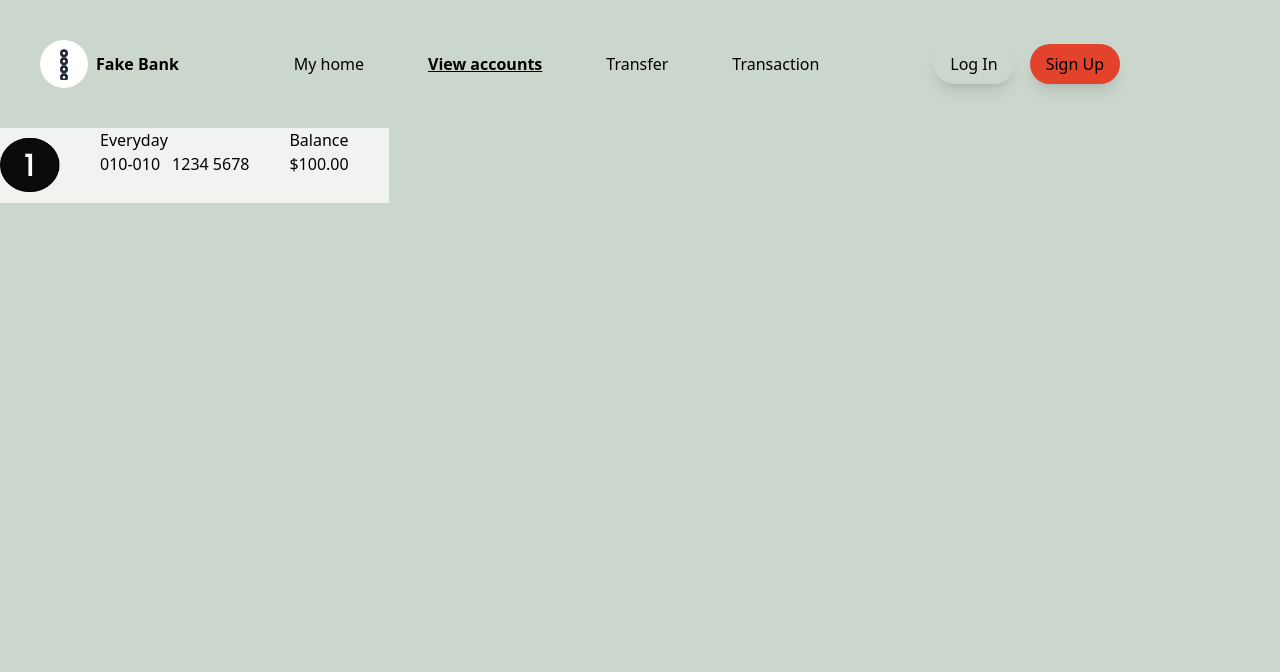
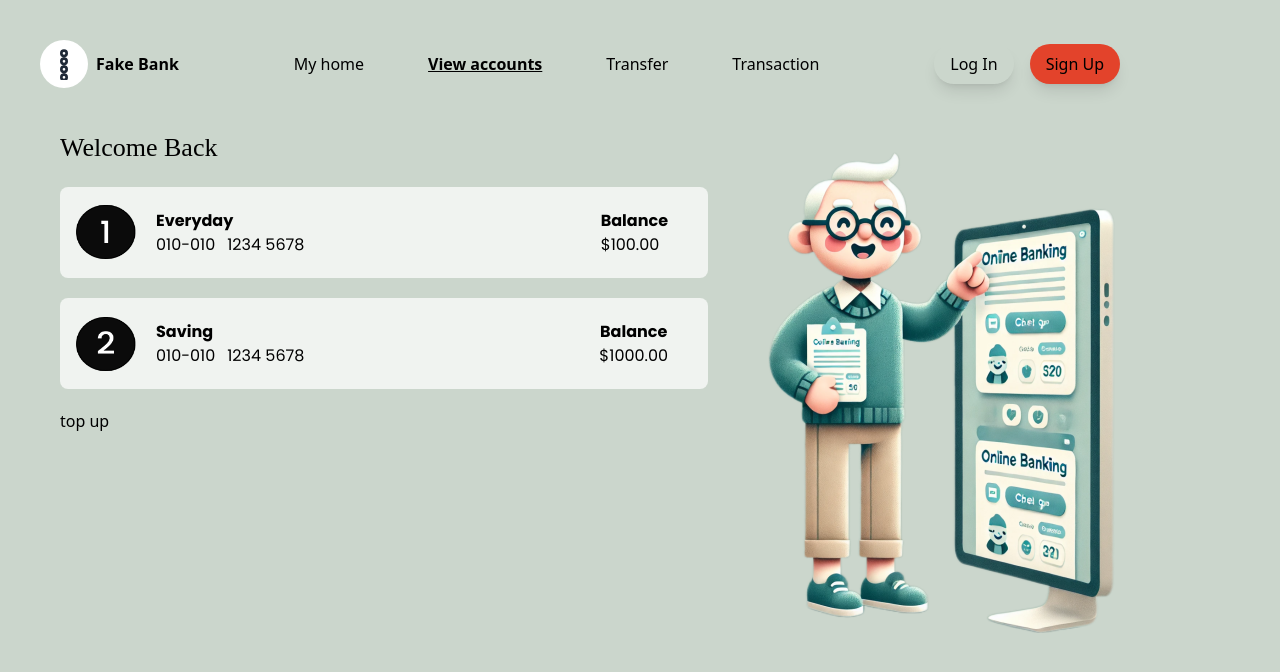
Before and after one commit to ponkpook/Fake-Bank-Front, a React (Create React App) app: page /accounts in a window 1280 px wide. Shown: the top 672 px of the page. Built offline with nearby package versions, Linux system fonts and the light colour scheme; a web font is replaced by a local one.

Commit message:
update accounts

```diff
--- a/src/components/modal-accounts.tsx
+++ b/src/components/modal-accounts.tsx
@@ -14,81 +14,39 @@ type IAccount = {
 
 export const ModalAccounts: React.FC<IAccount> = ({ accounts }) => {
   return (
-    <div className="flex flex-col gap-space-10">
+    <div className="flex flex-col gap-space-5 w-full px-[60px]">
+      <div>
+        <h1 className="font-prosto text-xxxl">Welcome Back</h1>
+      </div>
       {accounts.map((account, index) => (
-        <div className="flex w-full bg-light-white justify-between">
-          <div className="flex flex-row justify-start gap-space-10">
+        <div className="flex w-full bg-light-white justify-between rounded-s items-center py-space-2">
+          <div className="flex flex-row justify-start gap-space-5 items-center">
             <div>
               <img
                 src={`${account.image}`}
                 alt="account representative"
-                className="w-[60px] h-[75px]"
+                className="w-[60px] h-[75px] ml-space-4"
               />
             </div>
             <div className="flex flex-col">
-              <span>{account.name}</span>
+              <span className="font-poppins font-bold">{account.name}</span>
               <div className="flex flex-row gap-space-3">
-                <span>{account.bsb}</span>
-                <span>{account.accNo}</span>
+                <span className="font-poppins">{account.bsb}</span>
+                <span className="font-poppins">{account.accNo}</span>
               </div>
             </div>
           </div>
           <div className="flex flex-col px-space-10">
-            <span>Balance</span>
-            <span>{account.balance}</span>
+            <div className="flex justify-center">
+              <span className="font-poppins font-bold">Balance</span>
+            </div>
+            <div className="flex justify-start">
+              <span className="font-poppins">{account.balance}</span>
+            </div>
           </div>
         </div>
       ))}
+      <div>top up</div>
     </div>
   );
 };
-
-// <div
-//   className="flex flex-col justify-between rounded-s p-space-2 h-[292px] bg-cover bg-centere"
-//   key={index}
-//   style={{
-//     backgroundImage: `
-//         url(${marketplace.image}),
-//         linear-gradient(180deg, #BCC3DA 0%, #EEF7FB 100%),
-//         linear-gradient(0deg, rgba(46, 46, 46, 0.3) 0%, rgba(46, 46, 46, 0.6) 100%),
-//         linear-gradient(180deg, rgba(46, 46, 46, 0.3) 0%, rgba(46, 46, 46, 0.6) 100%)
-//       `,
-//     backgroundSize: "cover", // Cover the entire element
-//     backgroundPosition: "center", // Center the image/gradient
-//   }}
-// >
-//   <div className="flex flex-col">
-//     <div className="flex justify-start">
-//       <span className="text-xxl font-[500] blender-medium text-grey-100">
-//         {marketplace.name}
-//       </span>
-//       <img
-//         src="/assets/v4/separate-icon.png"
-//         alt="separate icon"
-//         className="w-[2px] h-[22px] mt-space-1 mx-space-2"
-//       />
-//       <span className="text-xxl font-[500] blender-medium text-grey-100">
-//         Workshop
-//       </span>
-//     </div>
-//     <div className="flex flex-row justify-start gap-space-2 items-center">
-//       <div className="w-space-2 h-space-2 bg-native-red rounded-full"></div>
-//       <span className="text-s text-grey-200 font-[500] blender-medium">
-//         {marketplace.level}
-//       </span>
-//     </div>
-//   </div>
-//   <div className="flex items-center justify-center">
-//     <button className="flex text-center justify-center bg-black-400 border-[1px] border-grey-800 px-xl py-space-3 rounded-xs gap-sapce-2 text-l blender-medium font-[900] text-grey-200 w-full">
-//       SELL
-//       <span className="text-native-green pl-space-1">
-//         {marketplace.price}
-//       </span>
-//       <img
-//         src="/assets/v4/sell-icon.png"
-//         alt="sell icon"
-//         className="w-[16px] h-[16px] mt-space-1 ml-space-2"
-//       />
-//     </button>
-//   </div>
-// </div>
--- a/src/pages/viewaccount.tsx
+++ b/src/pages/viewaccount.tsx
@@ -11,11 +11,29 @@ export const Viewaccount = () => {
       image: "/assets/section1.png",
       balance: "$100.00",
     },
+    {
+      name: "Saving",
+      bsb: "010-010",
+      accNo: "1234 5678",
+      image: "/assets/section2.png",
+      balance: "$1000.00",
+    },
   ];
   return (
     <Container>
-      <div className="flex w-[60%]">
-        <ModalAccounts accounts={accounts} />
+      <div>
+        <div className="flex flex-row">
+          <div className="flex w-[60%]">
+            <ModalAccounts accounts={accounts} />
+          </div>
+          <div className="flex flex-[1]">
+            <img
+              src="assets/old-person.png"
+              alt="person-interact"
+              className="w-[347px] pt-space-6"
+            />
+          </div>
+        </div>
       </div>
     </Container>
   );
```
Also changed, not shown: public/assets/old-person.png (added).
